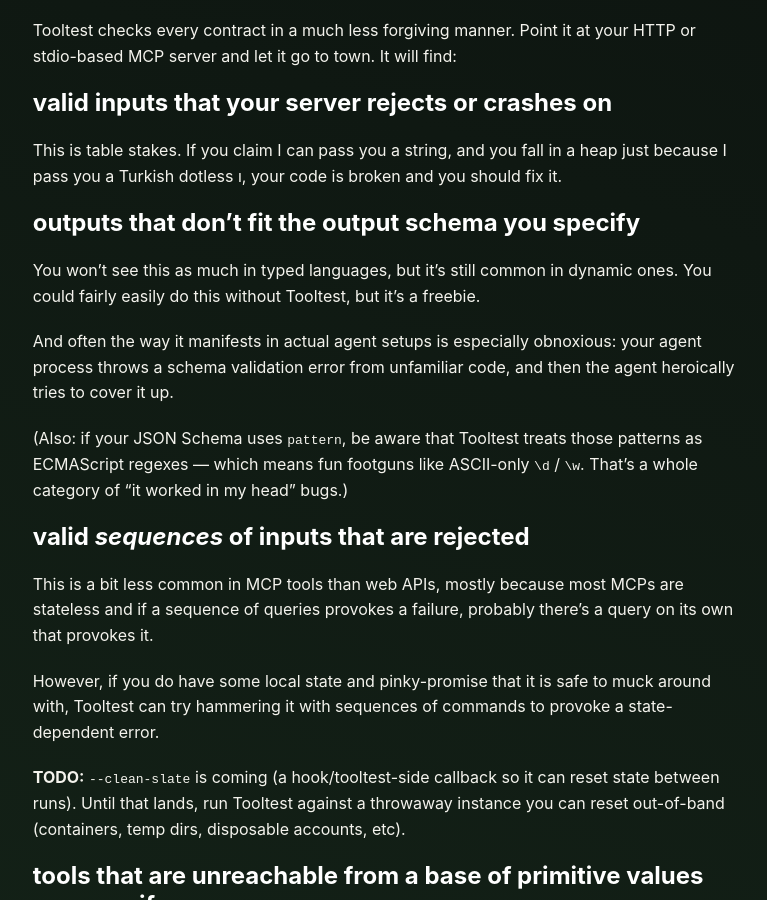
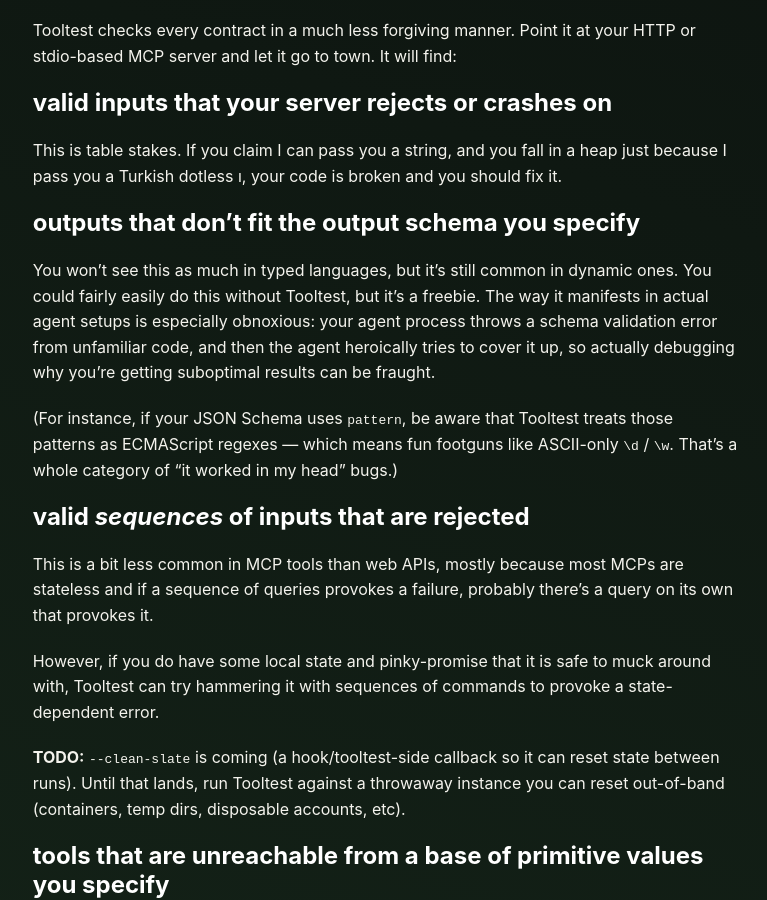
Before and after one commit to lambdamechanic/www, a Jekyll site: the page built from _posts/2025-12-27-tooltest-a-fuzz-checker-for-your-mcps.md, in a window 1280 px wide and 900 px high, scrolled down 884 px. Shown: the whole window, without its empty margins (254-1021 px from the left). Built offline with Jekyll 4.4.1, drawn with Linux system fonts in a browser that asks for light colours; some of the changed text lies outside the part shown.

Commit message:
more changes

```diff
--- a/_posts/2025-12-27-tooltest-a-fuzz-checker-for-your-mcps.md
+++ b/_posts/2025-12-27-tooltest-a-fuzz-checker-for-your-mcps.md
@@ -22,11 +22,9 @@
 
 ## outputs that don't fit the output schema you specify
 
-You won't see this as much in typed languages, but it's still common in dynamic ones. You could fairly easily do this without Tooltest, but it's a freebie.
+You won't see this as much in typed languages, but it's still common in dynamic ones. You could fairly easily do this without Tooltest, but it's a freebie. The way it manifests in actual agent setups is especially obnoxious: your agent process throws a schema validation error from unfamiliar code, and then the agent heroically tries to cover it up, so actually debugging why you're getting suboptimal results can be fraught.
 
-And often the way it manifests in actual agent setups is especially obnoxious: your agent process throws a schema validation error from unfamiliar code, and then the agent heroically tries to cover it up.
-
-(Also: if your JSON Schema uses `pattern`, be aware that Tooltest treats those patterns as ECMAScript regexes — which means fun footguns like ASCII-only `\d` / `\w`. That's a whole category of “it worked in my head” bugs.)
+(For instance, if your JSON Schema uses `pattern`, be aware that Tooltest treats those patterns as ECMAScript regexes — which means fun footguns like ASCII-only `\d` / `\w`. That's a whole category of “it worked in my head” bugs.)
 
 ## valid _sequences_ of inputs that are rejected
 
@@ -75,4 +73,4 @@
 
 Until those land: point Tooltest at a test instance, or temporarily hide/disable destructive tools in your MCP while fuzzing.
 
-If you want the “agent fixes it while I go do something useful” loop, I have a sample prompt here. Set Codex and Claude to fixing your tool's bugs while you do something more interesting.
+If you want the “agent fixes it while I go do something useful” loop, I have a sample prompt [here](https://github.com/lambdamechanic/tooltest/?tab=readme-ov-file#agent-assisted-fix-loop-prompt). Set Codex and Claude to fixing your tool's bugs while you do something more interesting.
```
